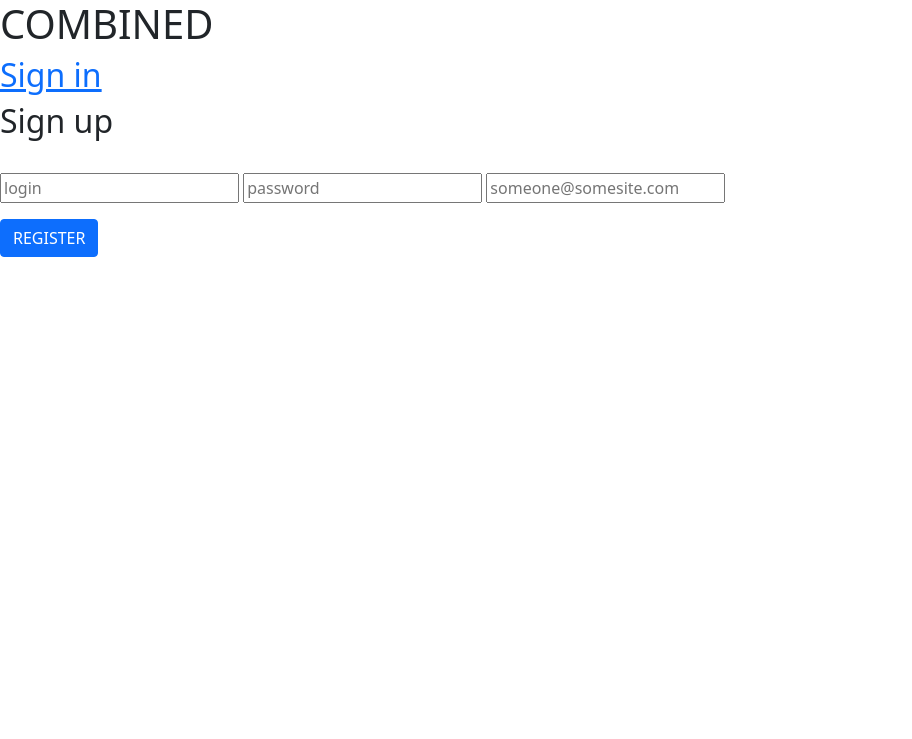
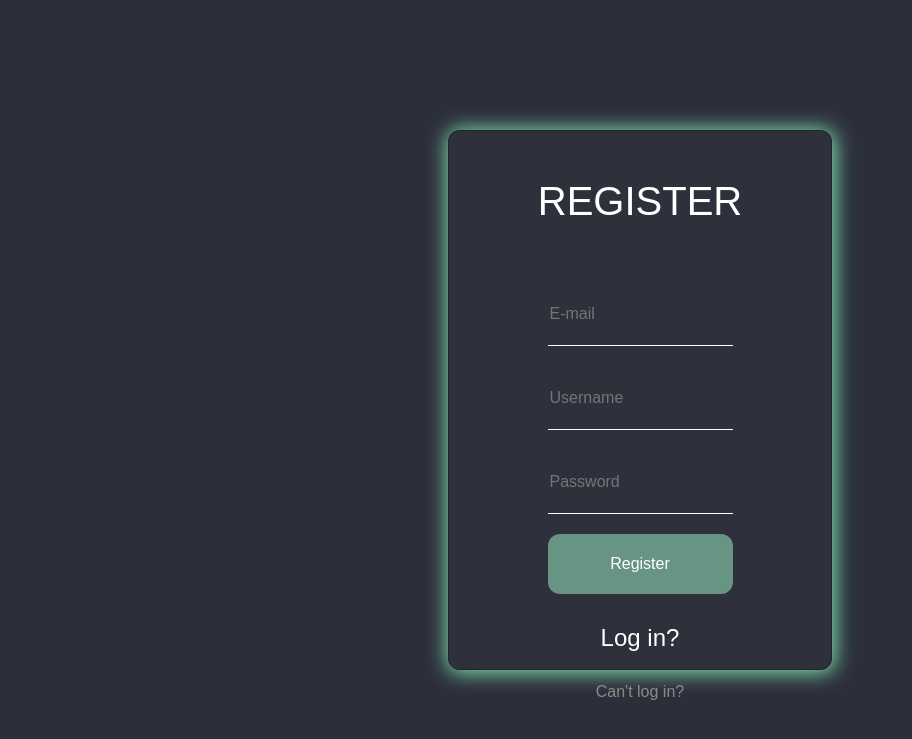
Before and after one commit to realmaacke/Project, a PHP site: page /register.php in a window 1280 px wide. Shown: the top 739 px of the page, without its empty margins (0-912 px from the left). Run offline with PHP 8.4, Linux system fonts and the light colour scheme; some libraries are stand-ins or nearby versions.

Commit message:
Login/register UI done

```diff
--- a/Visual/style.css
+++ b/Visual/style.css
@@ -544,8 +544,110 @@ height: 20px;
 
 /* LOGIN PAGE */
 
-login_box
+.login
 {
-    width: 120px;
-    height: 20px;
+    /* size */
+    overflow: hidden;
+    width: 30%;
+    height: 540px;
+    position: absolute;
+    top: 50%;
+    left: 50%;
+    transform: translate(-50%, -50%);
+
+    /* css */
+    background-color: rgba(51, 54, 65, 0.315);
+    border: 1px solid;
+    /*      x  | y | blur | spread | color  */
+    box-shadow: 1px  1px 20px     2px    #83e2b2;
+    border-radius: 12px;
+    padding: 6px;
 }
+
+.login_top{
+    width: 100%;
+    height: 20%;
+}
+
+.login_top h2{
+    color: white;
+    font-size: 2.5em;
+    padding-top: 40px;
+text-align: center;
+}
+
+
+.login_top p{
+    color: white;
+    font-size: 1.5em;
+text-align: center;
+}
+
+.login_bottom{
+    width: 100%;
+    height: 70%;
+}
+
+.formController{
+    width: 50%;
+    margin: 20px auto;
+    height: 100%;
+}
+
+.formController p{
+    text-align: center;
+    font-size: 1.6em;
+    color: red;
+}
+
+.formController input{
+    width: 100%;
+    margin-top: 20px;
+    height: 64px;
+    background: none;
+    border: none;
+    color: white;
+    border-bottom: 1px solid white;
+}
+
+input:focus {
+    color: #83e2b2;
+    border-bottom: 1px solid rgb(176, 177, 177);
+    outline: none !important;
+}
+
+
+#login-btn{
+    border-radius: 12px;
+    border: none;
+    height: 60px;
+    background-color: #96e6be8c;
+}
+
+#login-btn:hover{
+    background-color: #83e2b2;
+}
+
+.links{
+    position: absolute;
+    bottom: 100px;
+    width: 32%;
+    height: 80px;
+    align-items: center;
+    text-align: center;
+    left: 34%;
+}
+
+#signup-a{
+font-size: 1.5em;
+}
+
+#cantLogin-a{
+font-size: 1em;
+color: rgb(139, 139, 139);
+}
+
+
+#cantLogin-a:hover{
+    color:#83e2b2;
+}
--- a/classes/authorization.php
+++ b/classes/authorization.php
@@ -19,23 +19,24 @@ class authorization {
                                     DB::query('INSERT INTO users VALUES (\'\', :username, :password, :email, \'0\', \'\', \'\')', array(':username'=>$username, ':password'=>password_hash($password, PASSWORD_BCRYPT), ':email'=>$email));
                                     Redirect::goto("index.php");
                             } else {
-                               Redirect::goto('register.php?emailError');
+                                return "<p id='error'style='color:red'>Email already in use!</p>";
                             }
                     } else {
-                        Redirect::goto('register.php?emailError');
+                        return "<p id='error'style='color:red'>Invalid Email!</p>";
                             }
                     } else {
-                        Redirect::goto('register.php?SendUsernameSpecialCharError');
+                        return "<p id='error'style='color:red'>Invalid Password (a-z, 0-9) > 6 && 30 < </p>";
                     }
+
                     } else {
-                        Redirect::goto('register.php?emailError');
+                        return "<p id='error'style='color:red'>Invalid Username (a-z, 0-9) </p>";
                     }
             } else {
-                Redirect::goto('register.php?usernameErrorToLong');
+                return "<p id='error'style='color:red'>Invalid Username length, minimum 3 and maximum 32 </p>";
             }
 
     } else {
-        Redirect::goto('register.php?usernameError');
+        return "<p id='error'style='color:red'>Username Already Taken! </p>";
     }
     }
 
@@ -55,13 +56,14 @@ class authorization {
           }
           else
           {
-            Redirect::goto('login.php?error');
+            return "<p id='error'style='color:red'>Wrong Credentials!</p>";
           }
         } else
         {
-            Redirect::goto('login.php?error');
+            return "<p id='error' style='color:red'>Wrong Credentials!</p>";
         }
     }
+
 
     public static function ValidateAdmin($id)
     {
--- a/register.php
+++ b/register.php
@@ -1,48 +1,64 @@
 <?php
-include('classes/authorization.php');
-include('classes/DB.php');
-include('classes/Redirect.php');
+include('autoload.php');  // loading all classes using spl loader
+$error = "";
 if(isset($_POST['register'])){
- $usrnm = $_POST['username'];
- $pass = $_POST['password'];
- $mail = $_POST['email'];
-  authorization::register($usrnm, $pass, $mail);
+ $usrnm = htmlspecialchars($_POST['username']);
+ $pass =  htmlspecialchars($_POST['password']);
+ $email = htmlspecialchars($_POST['email']);
+ $error = authorization::register($usrnm, $pass, $email);
 }
 ?>
 <!DOCTYPE html>
 <html lang="en">
 <head>
-<meta charset="UTF-8">
-  <meta http-equiv="X-UA-Compatible" content="IE=edge">
-  <meta name="viewport" content="width=device-width, initial-scale=1.0">
-  <link rel="stylesheet" href="https://cdn.jsdelivr.net/npm/bootstrap@5.1.3/dist/css/bootstrap.min.css" integrity="sha384-1BmE4kWBq78iYhFldvKuhfTAU6auU8tT94WrHftjDbrCEXSU1oBoqyl2QvZ6jIW3" crossorigin="anonymous">
-  <link rel="stylesheet" href="GUI/login.css">
-  <link rel="stylesheet" href="GUI/universal/style.css">
-  <title>COMBINED</title>
+<link rel="stylesheet" href="https://cdn.jsdelivr.net/npm/bootstrap@5.1.3/dist/css/bootstrap.min.css" integrity="sha384-1BmE4kWBq78iYhFldvKuhfTAU6auU8tT94WrHftjDbrCEXSU1oBoqyl2QvZ6jIW3" crossorigin="anonymous">
+    <meta charset="UTF-8">
+    <meta http-equiv="X-UA-Compatible" content="IE=edge">
+    <meta name="viewport" content="width=device-width, initial-scale=1.0">
+      <link rel="stylesheet" href="Visual/style.css">
+       <script type="text/javascript" src="https://ajax.googleapis.com/ajax/libs/jquery/1.8.2/jquery.min.js"></script>
+       <link rel="icon" type="image/x-icon" href="Visual\img\favicon.ico">
+    <script src="https://kit.fontawesome.com/6bfb37676a.js" crossorigin="anonymous"></script>
+  <title>COMBINED - LOGIN </title>
 </head>
 <body>
 
-<div class="wrapper fadeInDown">
+<div class="login">
 
-  <h1>COMBINED</h1>
+    <div class="login_top">
+      <h2>REGISTER</h2>
+    </div>
+    <div class="login_bottom">
+      <div class="formController">
+        <?php echo $error; ?>
+      <form action="login.php" method="POST">
+        <input type="email" name="email" placeholder="E-mail" id="">
+        <input type="text" name="username" placeholder="Username">
+        <input type="password" name="password" placeholder="Password" id="">
+        <input type="submit" id="login-btn" name="register" value="Register">
+      </form>
+      </div>
+    </div>
 
-  <div id="formContent">
-    <!-- Tabs Titles -->
-    <h2 class="inactive underlineHover"><a href="login.php">Sign in</a></h2>
-    <h2 class="active"> Sign up </h2>
-    <!-- Login Form -->
-    <br>  <!-- break line  -->
-    <p id="errorMSG" style="color:red; display: none;">Invalid Username or Password</p> <!-- Error MSG  -->
-    <form action="register.php" method="POST">
-      <input type="text" id="username" class="fadeIn second" name="username" placeholder="login">
-      <input type="password" id="password" class="fadeIn third" name="password" placeholder="password">
-      <input type="email" id="email" name="email" class="fadeIn third" placeholder="someone@somesite.com"><p />
-    <!-- Remind Passowrd -->
-      <div id="formFooter">
-       <input class="btn btn-primary fadeIn fourth" name="register" value="REGISTER" type="submit">
-      </div>
-    </form>
-  </div>
+
 </div>
+
+
+<div class="links">
+  <a id="signup-a" href="login.php">Log in?</a>
+  <br>
+  <br>
+  <a id="cantLogin-a" href="forgot-password.php">Can't log in?</a>
+</div>
+
+
 </body>
 </html>
+
+<script>
+  setTimeout(function(){
+  if ($('#error').length > 0) {
+    $('#error').remove();
+  }
+}, 3000)
+</script>
```
Also changed, not shown: login.php (+37 -23 lines), Visual/img/Untitled.png (added).
